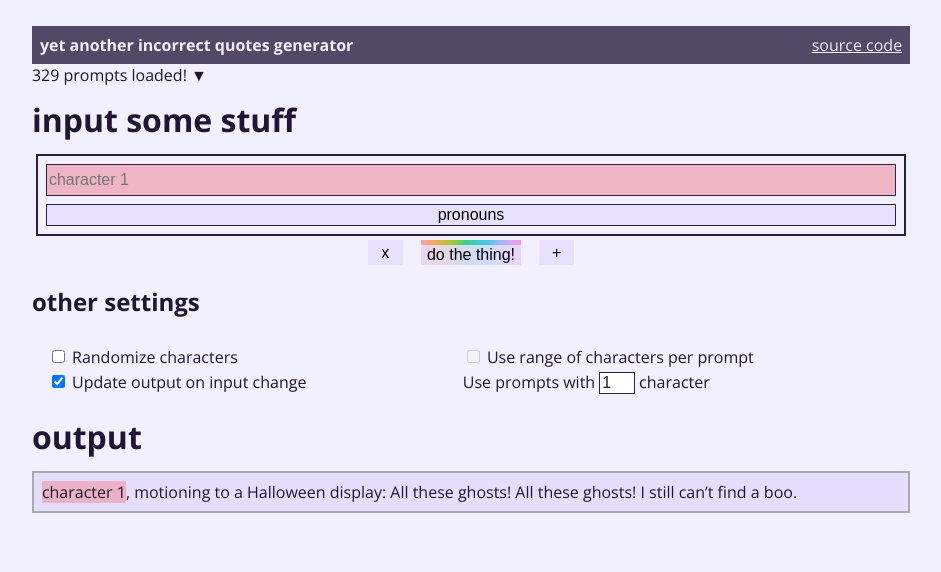
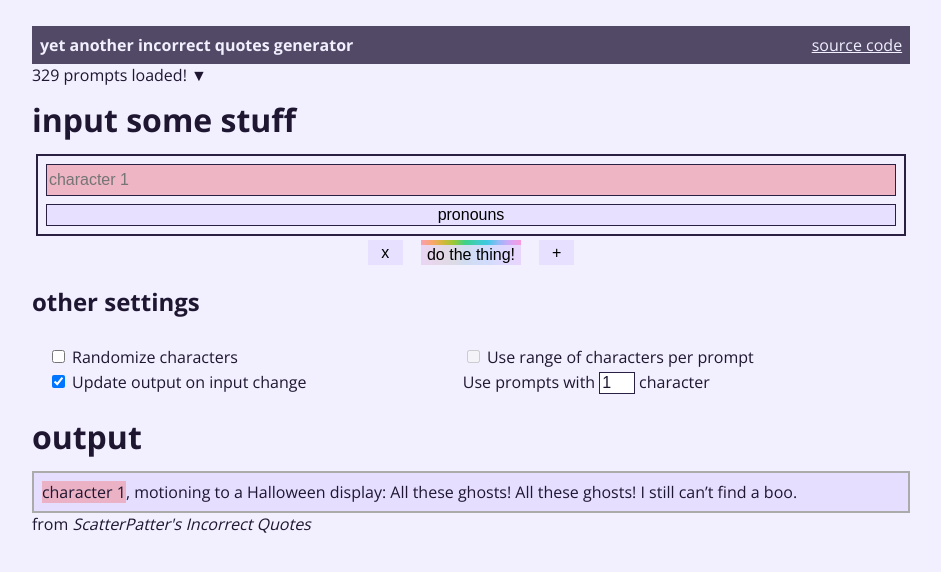
Before and after one commit to wanghaisheng/incorrect-quotes-generator-tool, a website: page index.html in a window 1280 px wide. Both pictures are taken after a click on the button "do the thing!". Shown: the whole page, without its empty margins (169-1110 px from the left). Drawn offline with nearby package versions, Linux system fonts and the light colour scheme; files that its build step writes are made by us from their sources.

Commit message:
display which pack the prompt is from
will be more useful when there's... well, more packs. also added "packName" to the prompt object.

```diff
--- a/index.html
+++ b/index.html
@@ -75,5 +75,8 @@
 	<div id="output">
 		this is where the output goes.
 	</div>
+	<div id="output-about">
+
+	</div>
 </body>
 </html>
--- a/js/prompts.js
+++ b/js/prompts.js
@@ -52,6 +52,7 @@ fetch("./prompts.json") // contains an array of paths to files.
 						}
 
 						for (const prompt of prompts[key]) {
+							prompt.packName = data.title;
 							globalPrompts[key].push(prompt); // add prompts to array
 						}
 
@@ -157,6 +158,12 @@ window.generatePrompt = function () {
 
 	document.querySelector("#output").innerHTML = output;
 	window.fields[0] = document.querySelectorAll("#output .field");
+
+	const about = document.querySelector("#output-about");
+	about.innerText = "from ";
+	const em = document.createElement("em");
+	em.innerText = prompt.packName;
+	about.appendChild(em);
 };
 
 // returns a random set of prompts, weighted by amount of contents
```
